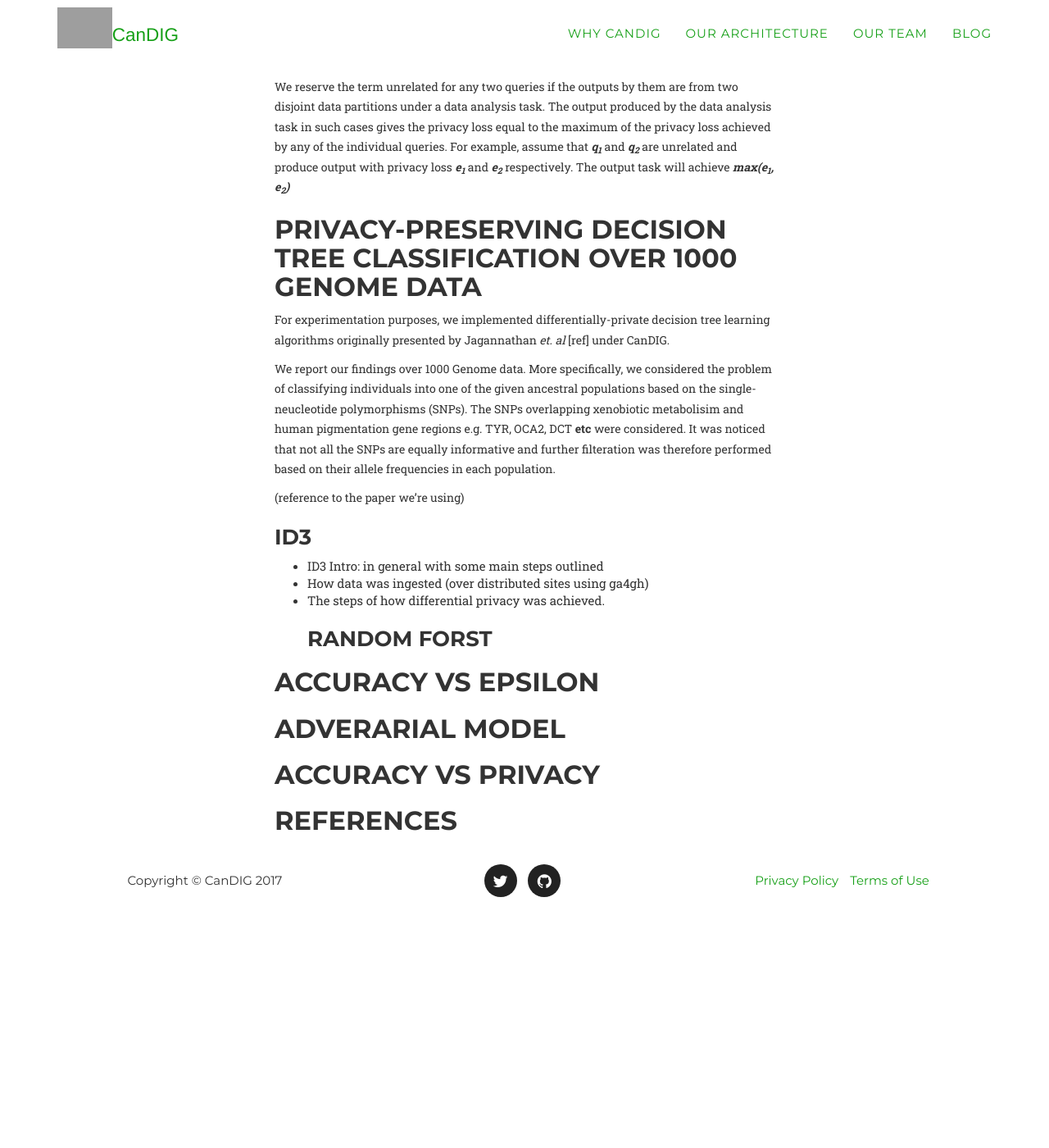
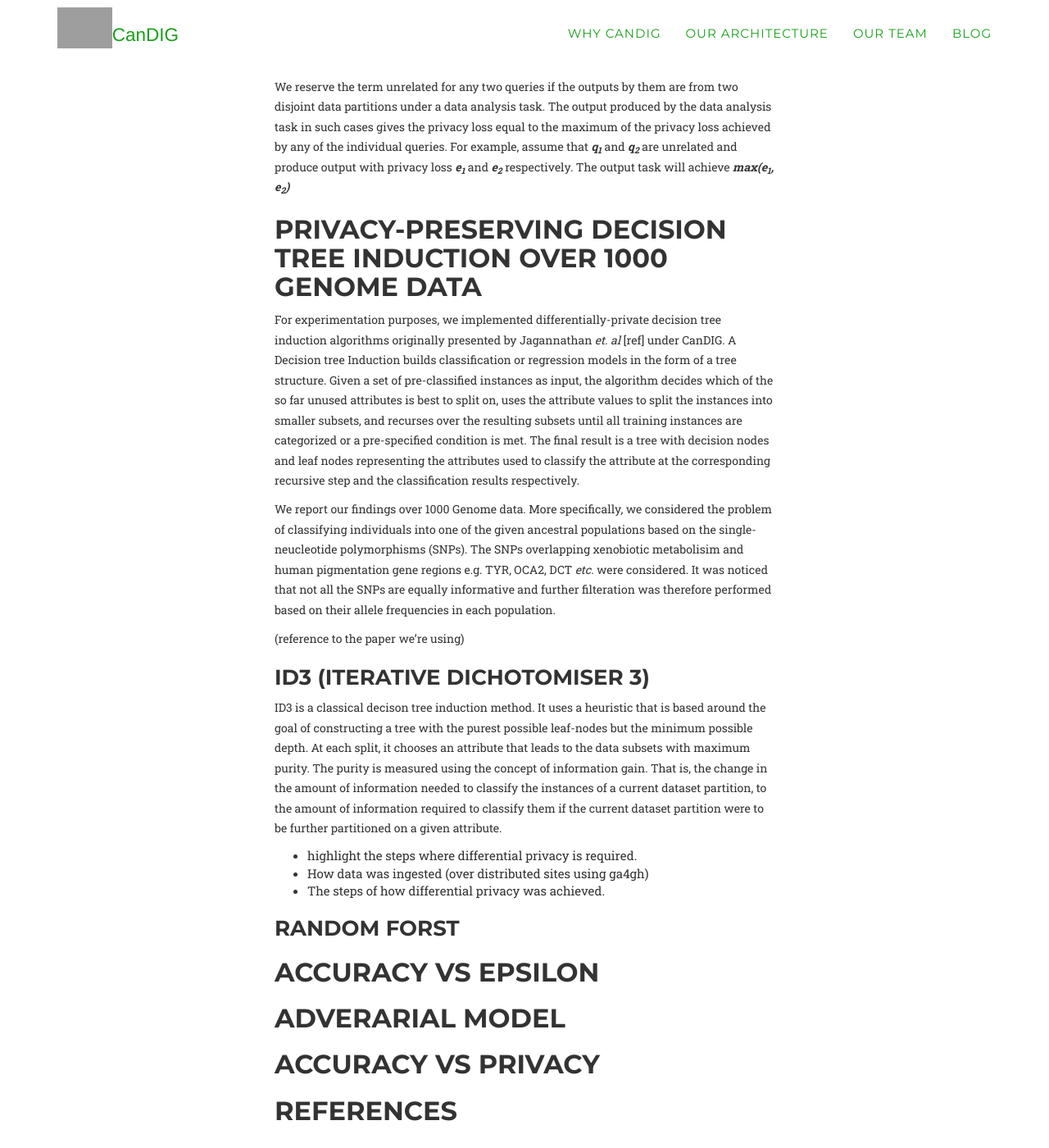
Before and after one commit to CanDIG/candig.github.io, a Jekyll site: the page built from _posts/2017-05-25-distributed-privacy-preserving-data-mining.md, in a window 1280 px wide and 1400 px high, scrolled down 1886 px. Shown: the whole window at 82% size. Built offline with Jekyll 4.4.1, drawn with Linux system fonts in a browser that asks for light colours; some web fonts are replaced; before the commit the page ends 3005 px from its top, so only the background shows below that; grey boxes are pictures that could not be loaded.

Commit message:
Update 2017-05-25-distributed-privacy-preserving-data-mining.md

```diff
--- a/_posts/2017-05-25-distributed-privacy-preserving-data-mining.md
+++ b/_posts/2017-05-25-distributed-privacy-preserving-data-mining.md
@@ -32,19 +32,22 @@ involving large number of co-related queries require large amount of noise to be
 
 We reserve the term unrelated for any two queries if the outputs by them are from two disjoint data partitions under a data analysis task. The output produced by the data analysis task in such cases gives the privacy loss equal to the maximum of the privacy loss achieved by any of the individual queries. For example, assume that **_q<sub>1</sub>_** and **_q<sub>2</sub>_** are unrelated and produce output with privacy loss **_e<sub>1</sub>_** and **_e<sub>2</sub>_** respectively. The output task will achieve **_max(e<sub>1</sub>, e<sub>2</sub>)_**
 
-## Privacy-Preserving Decision Tree Classification over 1000 Genome Data
-For experimentation purposes, we implemented differentially-private decision tree learning algorithms originally presented by Jagannathan _et. al_ [ref] under CanDIG.
+## Privacy-Preserving Decision Tree Induction over 1000 Genome Data
+For experimentation purposes, we implemented differentially-private decision tree induction algorithms originally presented by Jagannathan _et. al_ [ref] under CanDIG. A Decision tree Induction builds classification or regression models in the form of a tree structure. Given a set of pre-classified instances as input, the algorithm decides which of the so far unused attributes is best to split on, uses the attribute values to split the instances into smaller subsets, and recurses over the resulting subsets until all training instances are categorized or a pre-specified condition is met. The final result is a tree with decision nodes and leaf nodes representing the attributes used to classify the attribute at the corresponding recursive step and the classification results respectively.
 
-We report our findings over 1000 Genome data. More specifically, we considered the problem of classifying individuals into one of the given ancestral populations based on the single-neucleotide polymorphisms (SNPs). The SNPs overlapping xenobiotic metabolisim and human pigmentation gene regions e.g. TYR, OCA2, DCT **etc** were considered. It was noticed that not all the SNPs are equally informative and further filteration was therefore performed based on their allele frequencies in each population.
+We report our findings over 1000 Genome data. More specifically, we considered the problem of classifying individuals into one of the given ancestral populations based on the single-neucleotide polymorphisms (SNPs). The SNPs overlapping xenobiotic metabolisim and human pigmentation gene regions e.g. TYR, OCA2, DCT _etc._ were considered. It was noticed that not all the SNPs are equally informative and further filteration was therefore performed based on their allele frequencies in each population.
 
 
 
 (reference to the paper we're using)
 
-### ID3
-- ID3 Intro: in general with some main steps outlined
+### ID3 (Iterative Dichotomiser 3)
+ID3 is a classical decison tree induction method. It uses a heuristic that is based around the goal of constructing a tree with the purest possible leaf-nodes but the minimum possible depth. At each split, it chooses an attribute that leads to the data subsets with maximum purity. The purity is measured using the concept of information gain. That is, the change in the amount of information needed to classify the instances of a current dataset partition, to the amount of information required to classify them if the current dataset partition were to be further partitioned on a given attribute.
+- highlight the steps where differential privacy is required.
 - How data was ingested (over distributed sites using ga4gh)
 - The steps of how differential privacy was achieved.
+
+
 ### Random Forst
 
 ## Accuracy vs epsilon
```
